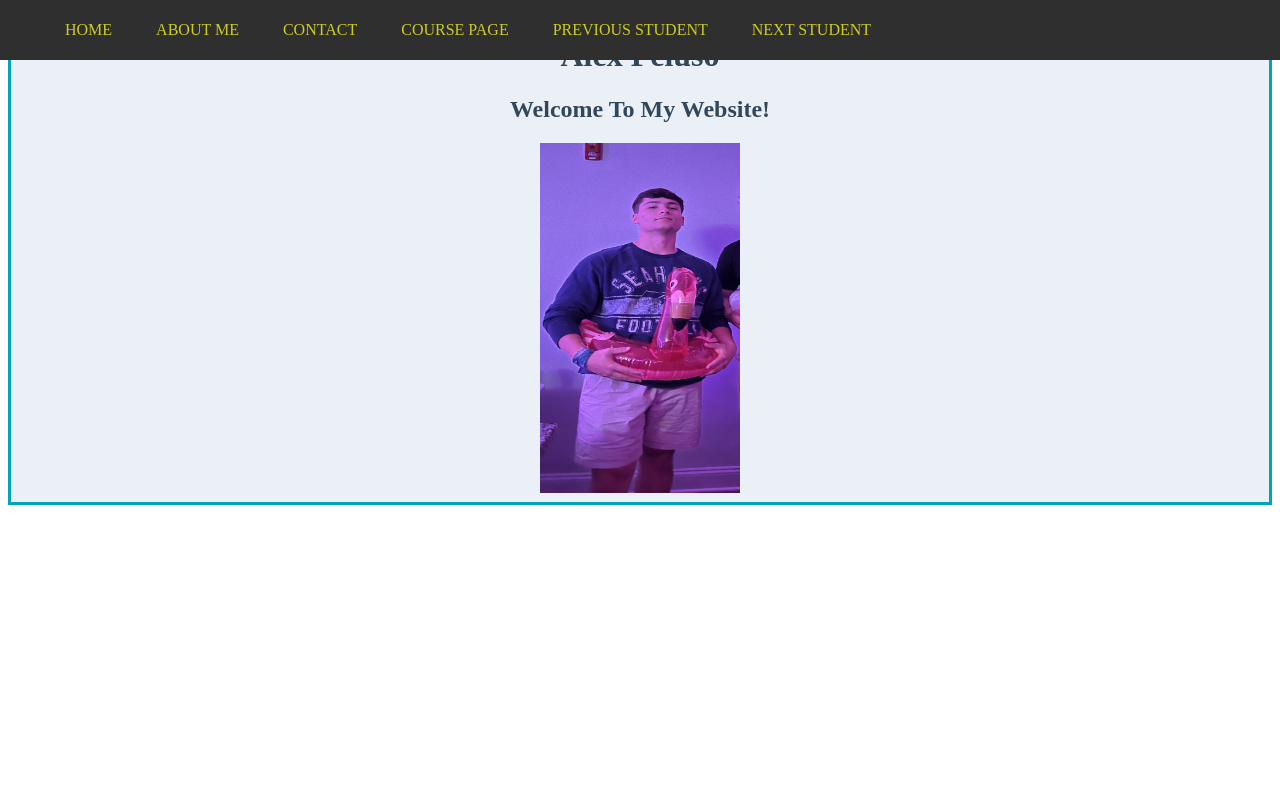
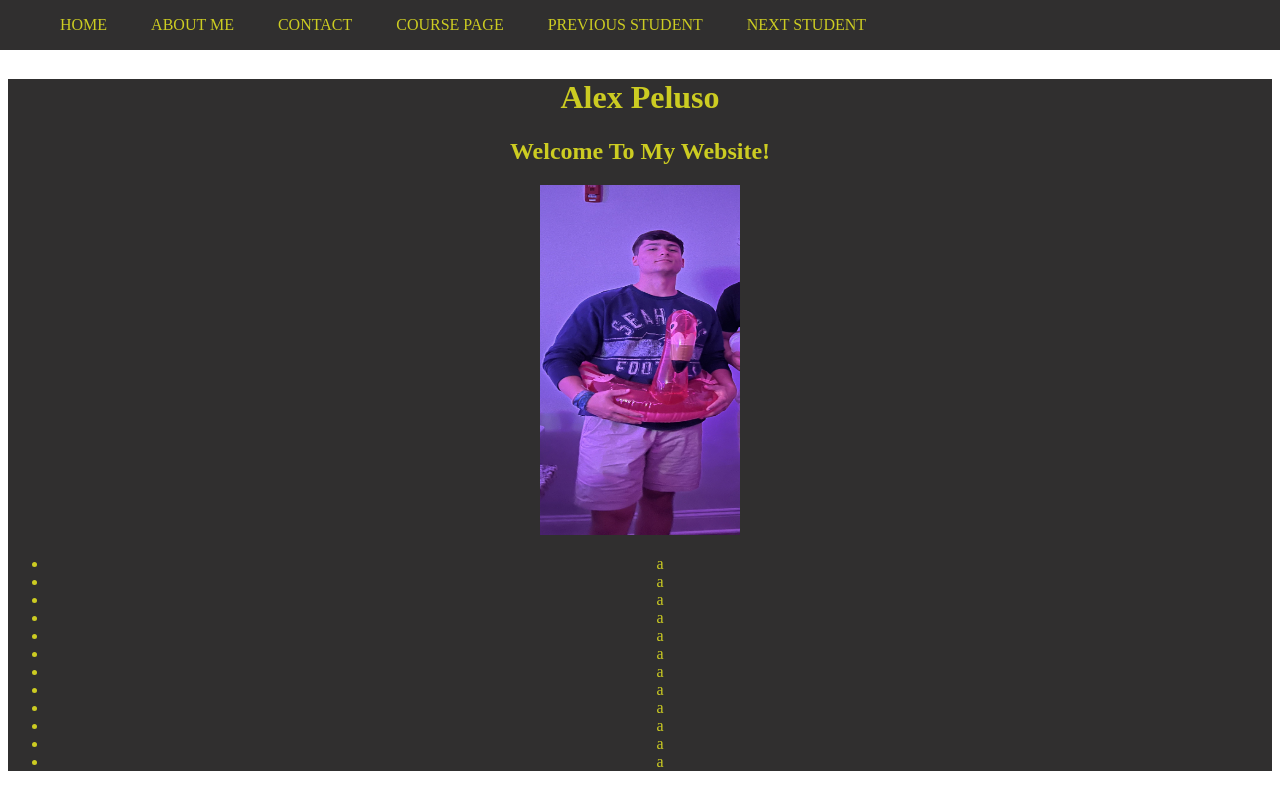
Before and after one commit to apeluso03/apeluso03.github.io, a plain HTML site: page index.html in a window 1280 px wide. Drawn offline with Linux system fonts and the light colour scheme.

Commit message:
Navbar doesnt cover stuff anymore yippee

```diff
--- a/css/styles.css
+++ b/css/styles.css
@@ -1,22 +1,12 @@
 .box {
-    padding-top: 100px;
     text-align: center;
-    background-color: #EAF0F6;
-    color: #33475B;
-    border: 3px solid #00A4BD;
-    padding: 5px;
+    background-color: rgb(48, 47, 47);
+    color: #cccc22;
+    /* border: 3px solid #00A4BD; */
 }
 
 .links {
     list-style-type: none;
-}
-
-.banner {
-    width: 100%;
-    height: 20vh;
-    background-color: grey;
-    background-size: cover;
-    background-position: center;
 }
 
 .navbar {
@@ -24,12 +14,9 @@
     top: 0;
     left: 0;
     width: 100%;
-    margin: 0;
-    padding: 5px;
-    display: flex;
+    z-index: 999;
     align-items: center;
     justify-content: space-between;
-    overflow: hidden;
     background-color: rgb(48, 47, 47);
 }
 
--- a/index.html
+++ b/index.html
@@ -7,7 +7,6 @@
         <title>Home</title>
     </head>
     <!-- <script src='index.js'></script> -->
-        <body>
     <div class="navbar">
         <ul>
             <li><a href="index.html">Home</a></li>
@@ -18,10 +17,25 @@
             <li><a href="https://awrose.github.io/">Next Student</a></li>
         </ul>
     </div>
+        <body style="padding-top: 50px;">
             <div class="box">
                 <h1>Alex Peluso</h1>
                 <h2>Welcome To My Website!</h2>
                 <img src="alex2.jpg" alt="photo of me" width="200" height="350">
+                <ul>
+                    <li>a</li>
+                    <li>a</li>
+                    <li>a</li>
+                    <li>a</li>
+                    <li>a</li>
+                    <li>a</li>
+                    <li>a</li>
+                    <li>a</li>
+                    <li>a</li>
+                    <li>a</li>
+                    <li>a</li>
+                    <li>a</li>
+                </ul>
             </div>
         </body>
 </html>
```
Also changed, not shown: aboutme.html (+1 -1 lines). Lines whose indentation alone changed are shown as unchanged.
